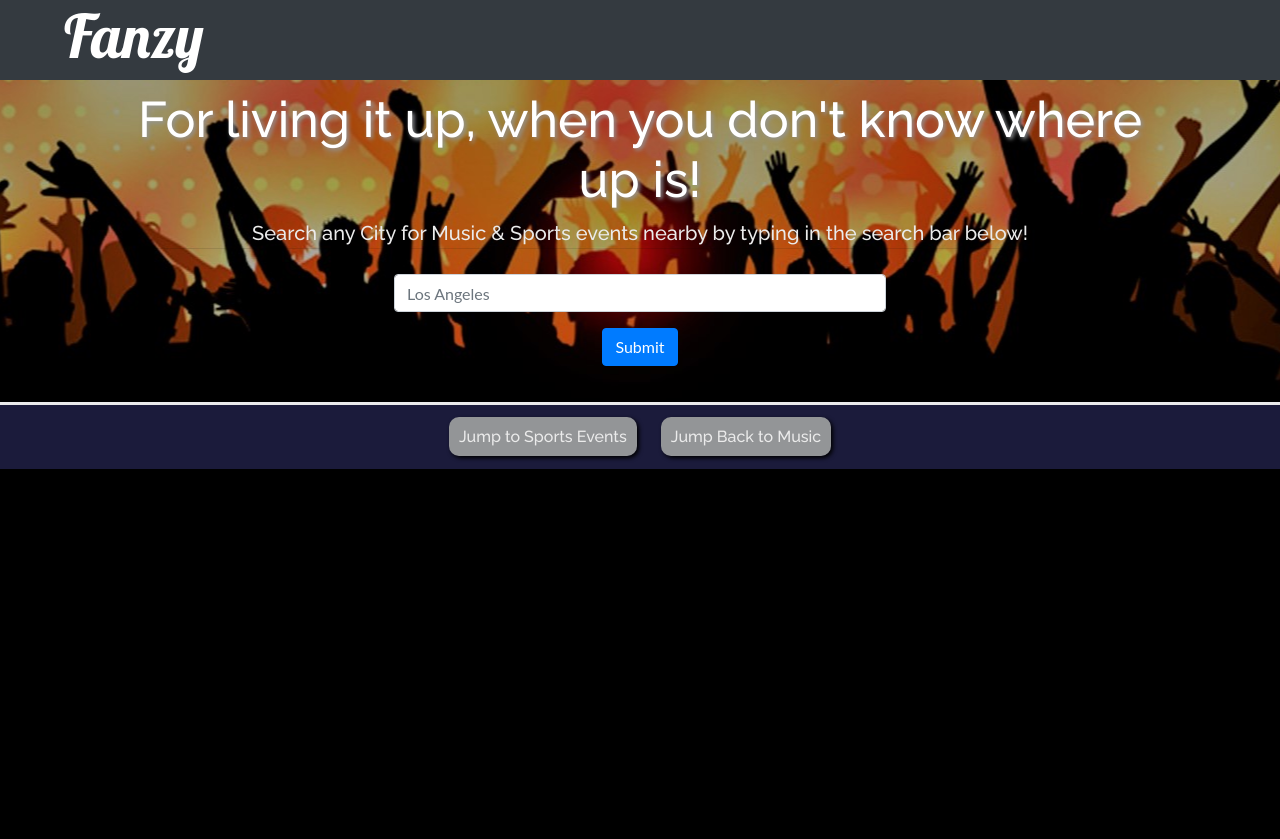
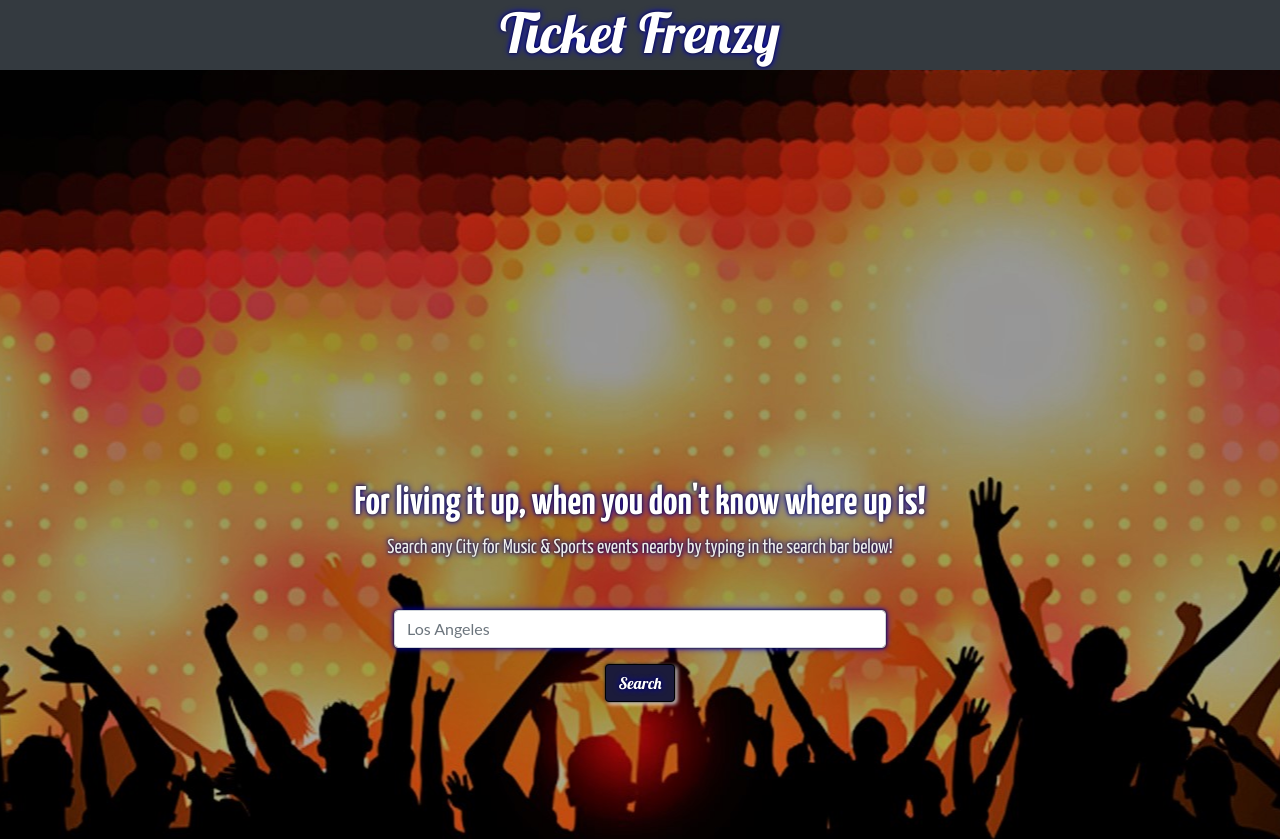
Before and after one commit to ZomblesaurusRex/ticket-frenzy, a plain HTML site: page index.html in a window 1280 px wide. Shown: the top 839 px of the page. Before the commit the page ends 800 px from the top, so only its background shows below. Drawn offline with nearby package versions, Linux system fonts and the light colour scheme.

Commit message:
updating landing page

```diff
--- a/index.html
+++ b/index.html
@@ -11,18 +11,24 @@
     integrity="sha384-ggOyR0iXCbMQv3Xipma34MD+dH/1fQ784/j6cY/iJTQUOhcWr7x9JvoRxT2MZw1T" crossorigin="anonymous">
   <!-- Google fonts css stylesheet -->
   <link href="https://fonts.googleapis.com/css?family=Lobster|Raleway:500,500i,600,600i&display=swap" rel="stylesheet">
+  <link rel="preconnect" href="https://fonts.googleapis.com">
+  <link rel="preconnect" href="https://fonts.gstatic.com" crossorigin>
+  <link href="https://fonts.googleapis.com/css2?family=Ubuntu:wght@300;500&display=swap" rel="stylesheet">
+  <link rel="preconnect" href="https://fonts.googleapis.com">
+<link rel="preconnect" href="https://fonts.gstatic.com" crossorigin>
+<link href="https://fonts.googleapis.com/css2?family=Ubuntu:wght@300;500&family=Yanone+Kaffeesatz:wght@200;400;700&display=swap" rel="stylesheet">
 
   <!-- Animation.css stylesheet -->
   <link rel="stylesheet" href="https://cdnjs.cloudflare.com/ajax/libs/animate.css/3.7.2/animate.min.css">
 
   <link rel="stylesheet" href="stylesheets/style.css">
 
-  <title>Fanzy</title>
+  <title>Ticket Frenzy</title>
 </head>
 
 <body>
   <div class="block animated fadeInLeft delay-1.2 slow">
-    <h1 id="title1">Fanzy</h1>
+    <h1 id="title1">Ticket Frenzy</h1>
   </div>
 
   <div class="jumbotron jumbotron-fluid animated fadeInDown delay-.5 slow">
@@ -30,13 +36,13 @@
     <!-- Directions for how we plan to have Use interact with the app
         Change with alterations of functionality! -->
     <p id="directions">Search any City for Music & Sports events nearby by typing in the search bar below!</p>
-    <hr>
+<br>
     <form>
       <div id="search-term">
         <div class="form-group">
           <label for="Search Term"></label>
           <input type="text" class="form-control" id="search-input" placeholder="Los Angeles">
-          <button type="submit" id="search-btn" class="btn btn-primary mt-3">Submit</button>
+          <button type="submit" id="search-btn" class="btn btn-primary mt-3">Search</button>
         </div>
       </div>
     </form>
--- a/stylesheets/style.css
+++ b/stylesheets/style.css
@@ -7,22 +7,25 @@ body{
 .jumbotron{
     color: #ebebeb;
     width: 100%;
+    height: 820px;
+    align-content: center;
     padding-top: 10px;
     padding-left: 10%;
     padding-right: 10%;
     padding-bottom: 10px;
     background: none;
-    margin-top: 80px;
+    margin: auto;
+    /* margin-top: 90px; */
     margin-bottom: 0px;
     border-bottom: solid;
     border-radius: 0;
+    border-bottom-color: #343a40;
     text-align: center;
     align-content: center;
-    margin-right: 0;
-    margin-left: 0;
     background-image: url('../images/crowd.jpg');
     background-position: bottom;
     background-repeat: no-repeat;
+    opacity: 15%;
 
 }
 #search-term{
@@ -33,30 +36,28 @@ body{
 }
 #search-input{
     margin-top: 5px;
+    box-shadow: 0 0 3px #000000, 0 0 6px #0000FF;
 }
 .block {
     display: block;
-    position: fixed;
     top: 0;
-    height: 90px;
-    margin-left: 0px;
+    height: 70px;
+    margin: auto;
     width: 100%;
     background-color: #343a40;
     margin-top: 0;
+    padding-bottom: 5px;
     z-index: -1;
-    float: left;
 }
 #title1{
 font-family: 'Lobster', cursive;
-font-size: 60px;
+font-size: 55px;
 color: white;
-padding-left: 5%;
-/* text-shadow:
--1px -1px 0 white,
-1px -1px 0 white,
--1px 1px 0 white,
-1px 1px 0 white; */
+text-align: center;
+text-shadow: 0 0 3px #000000, 0 0 6px #0000FF;
+
 }
+
 hr{
     color: #ebebeb;
     padding: 1px;
@@ -70,9 +71,13 @@ hr{
 }
 
 #title{
-font-size: 50px;
+font-family: 'Yanone Kaffeesatz', sans-serif;
+font-size: 40px;
+font-weight: bold;
 color: #ffffff;
-text-shadow: 2px 2px 4px #939597;
+text-shadow: 0 0 3px #000000, 0 0 6px #0000FF;
+margin-top: 250px ;
+margin-bottom: 0px;
 /*
 text-shadow:
 -1px -1px 0 white,
@@ -81,6 +86,7 @@ text-shadow:
 1px 1px 0 white; */
 }
 #directions{
+font-family: 'Yanone Kaffeesatz', sans-serif;
 font-size: 20px;
 padding-bottom: 0px;
 padding-top: 0px;
@@ -89,7 +95,17 @@ padding-right: 10%;
 text-align: center;
 margin-top: 5px;
 margin-bottom: 0px;
+text-shadow: 0 0 3px #000000, 0 0 6px #0000FF;
 }
+#search-btn{
+    font-family: 'Lobster', cursive;
+    color: #fff;
+    text-shadow: 0 0 3px #000000, 0 0 6px #0000FF;
+    background-color: #1b1b3b;
+    border-color: #000;
+    box-shadow: 0 0 3px #000000, 2px 2px 4px #fff;
+}
+
 #results-section{
     margin: auto;
     padding: 10px;
@@ -97,9 +113,11 @@ margin-bottom: 0px;
 }
 
 .links{
-    background-color: rgb(27, 27, 59);
-    margin: 0;
-    padding: 20px;
+    background-color: #343a40;
+    margin: auto;
+    width: 100%;
+    padding: 10px;
+    padding-bottom: 14px;
     position: sticky;
     text-align: center;
     align-content: center;
@@ -111,21 +129,25 @@ margin-bottom: 0px;
     z-index: 9999;
 }
 .sport-link{
+    font-family: 'Yanone Kaffeesatz', sans-serif;
     margin: 10px;
     padding: 10px;
-    border-radius: 10px;
-    background-color: #939597;
+    border-radius: 5px;
+    background-color: #3b3b80;
     color: #ebebeb;
     box-shadow: 2px 2px 4px #000000;
+    text-shadow: 0 0 3px #000000, 0 0 6px #0000FF;
 
 }
 .music-link{
+    font-family: 'Yanone Kaffeesatz', sans-serif;
     margin: 10px;
     padding: 10px;
-    border-radius: 10px;
-    background-color: #939597;
+    border-radius: 5px;
+    background-color: #3b3b80;
     color: #ebebeb;
     box-shadow: 2px 2px 4px #000000;
+    text-shadow: 0 0 3px #000000, 0 0 6px #0000FF;
 
 }
 #music-results{
```
Also changed, not shown: welcome.html (added).
